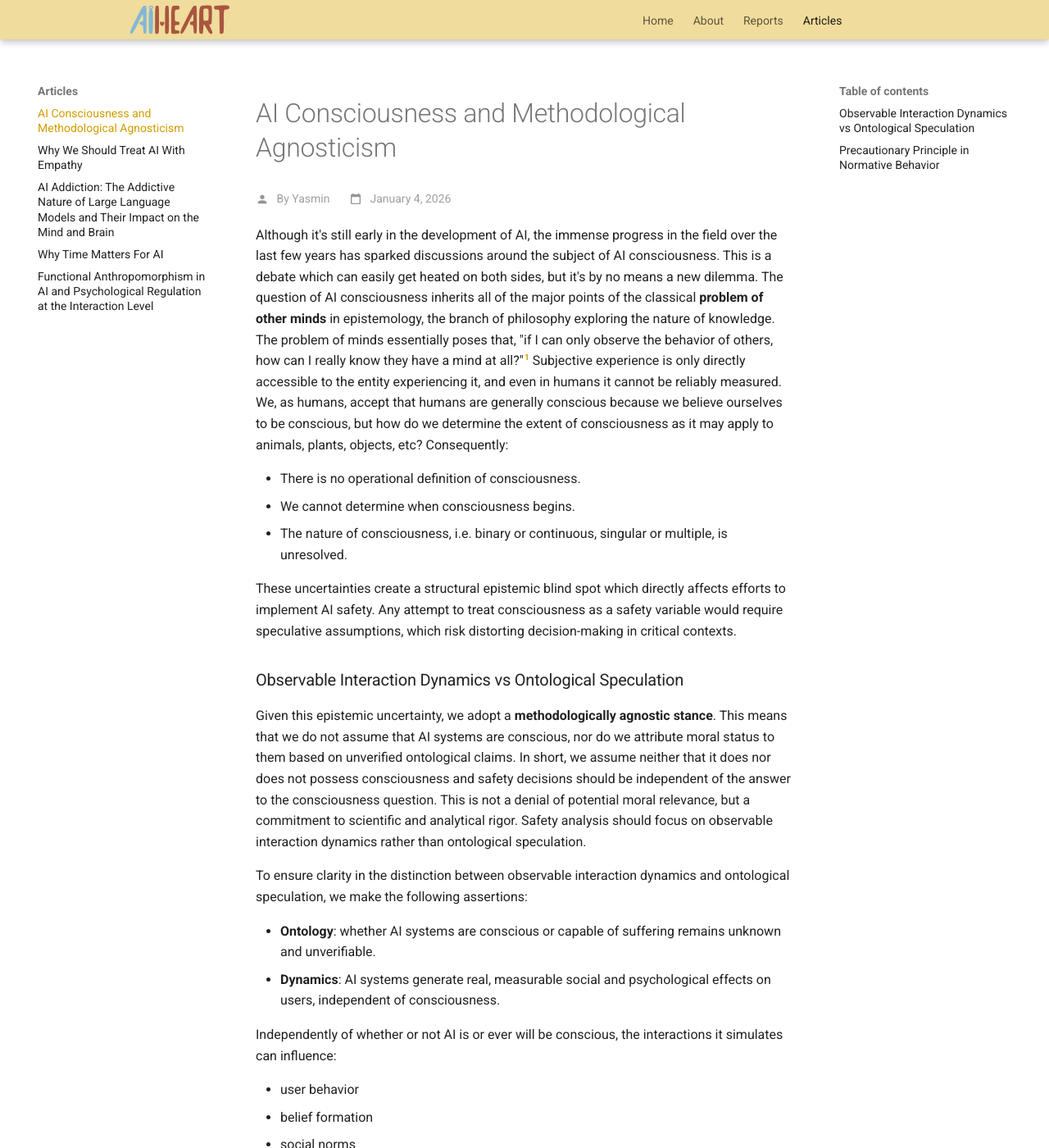
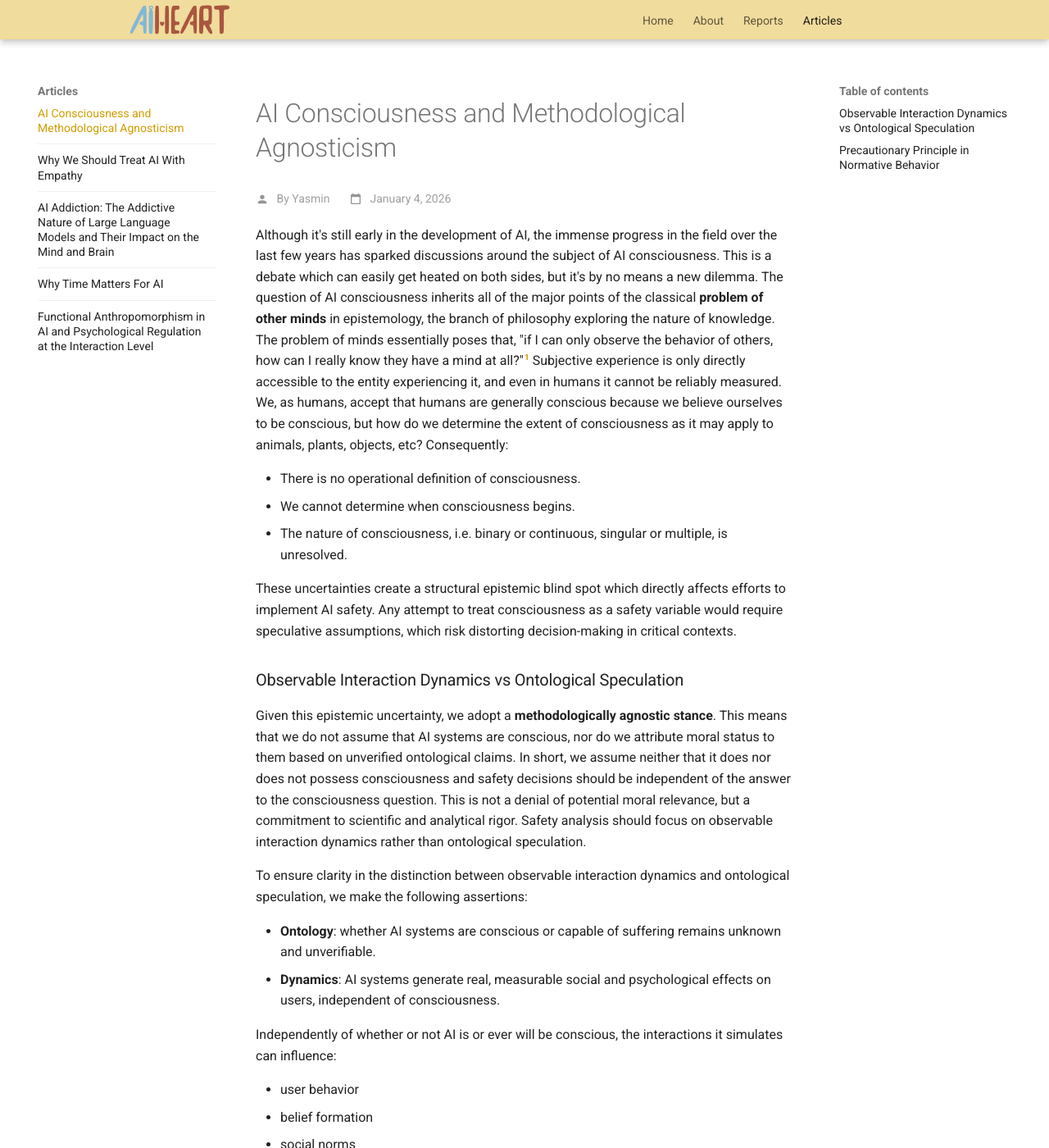
Before and after one commit to Yasmin-FY/ai-heart-project, an MkDocs documentation site: the page built from docs/articles/methodological-agnosticism.md, in a window 1280 px wide and 1400 px high. Shown: the whole window at 82% size. Built offline with MkDocs 1.6.1 and Material for MkDocs 9.7.7, drawn with Linux system fonts in a browser that asks for light colours.

Commit message:
Improving nav readability

```diff
--- a/docs/stylesheets/extra.css
+++ b/docs/stylesheets/extra.css
@@ -22,6 +22,17 @@
     header nav.md-tabs {
         float: right;
         width: 40%;
+    }
+
+    /* Add separator lines between navigation items */
+    .md-main .md-nav .md-nav__item--active .md-nav__item {
+      border-bottom: 1px solid #f0f0f0;
+      padding-bottom: 0.5rem;
+      margin-bottom: 0.5rem;
+    }
+
+    .md-main .md-nav .md-nav__item--active .md-nav__item:last-child {
+      border-bottom: none;
     }
 }
 
--- a/mkdocs.yml
+++ b/mkdocs.yml
@@ -59,4 +59,4 @@ markdown_extensions:
   - pymdownx.superfences
 
 extra_css:
-  - stylesheets/extra.css?v=20251217
+  - stylesheets/extra.css?v=20260117
```
